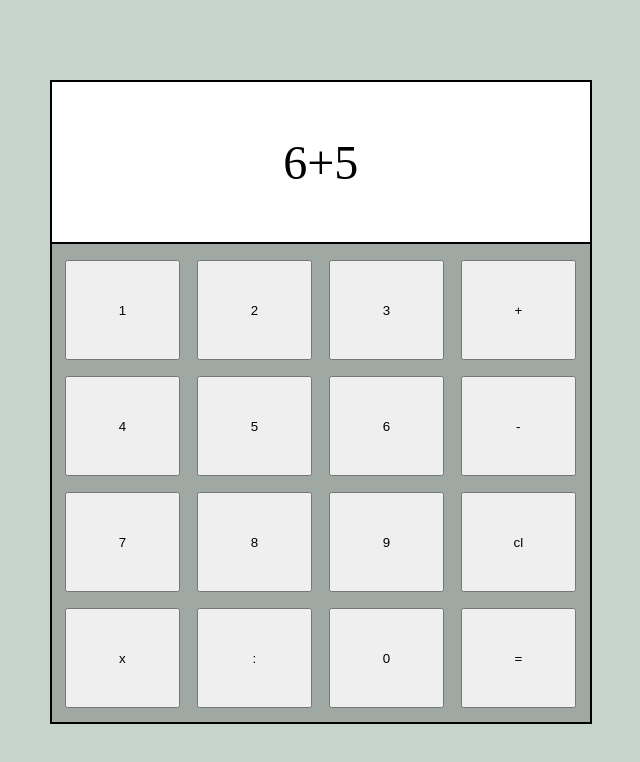
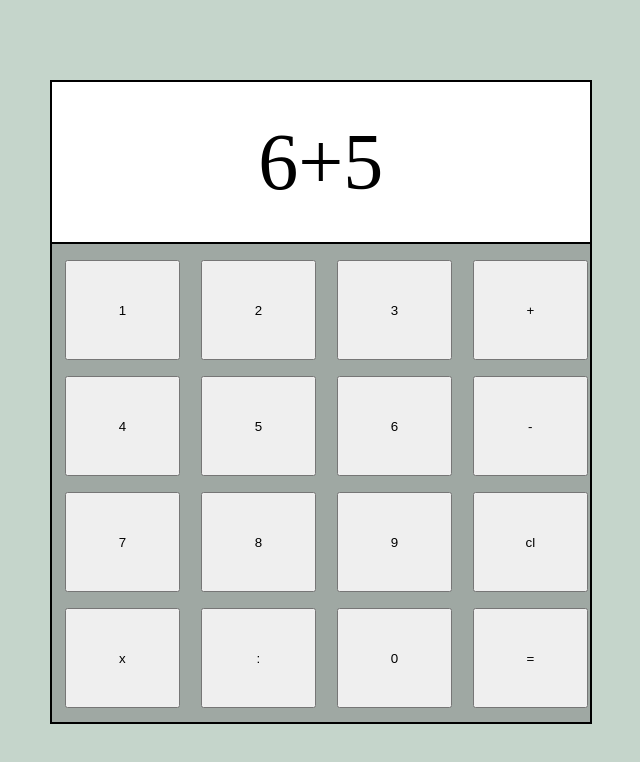
Before and after one commit to OmerUzi/Calculator, a plain HTML site: page index.html in a window 1280 px wide. Shown: the whole page, without its empty margins (342-982 px from the left). Drawn offline with Linux system fonts and the light colour scheme.

Commit message:
chane to em the text size

```diff
--- a/index.html
+++ b/index.html
@@ -5,7 +5,7 @@
 <body>
     <div id="calculator">
         <div id="screen">
-            <p>6+5<p>
+            <p>6+5</p>
         </div>
         <div id="buttons">
             <button>1</button>
--- a/style.css
+++ b/style.css
@@ -22,13 +22,13 @@ body{
 
 }
 p{
-  font-size: 300%;
+  font-size: 5em;;
 }
 #buttons{
     width: 42vw;
     height: 60vh;
     display: flexbox;
-
+    font-size: 2em;
 }
 #buttons button{
     width: 9vw;
```
